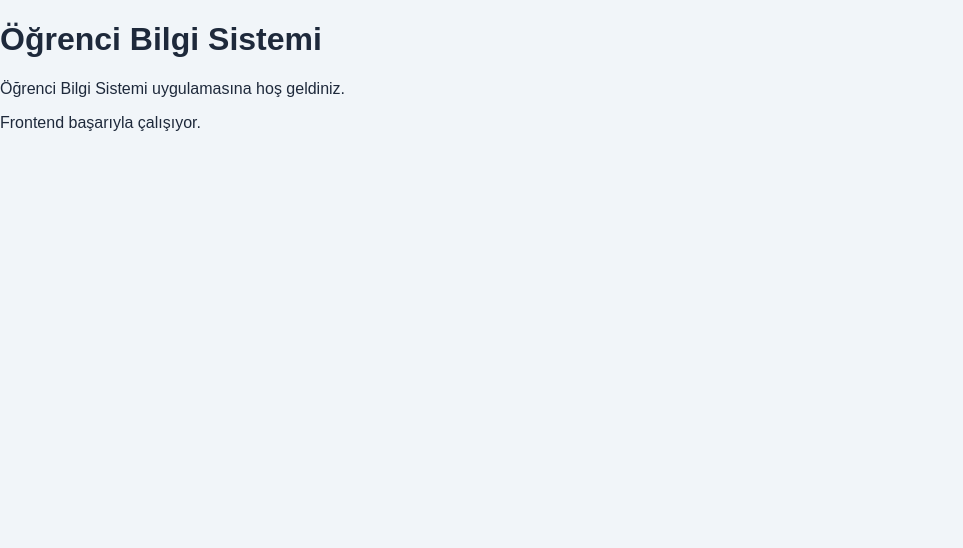
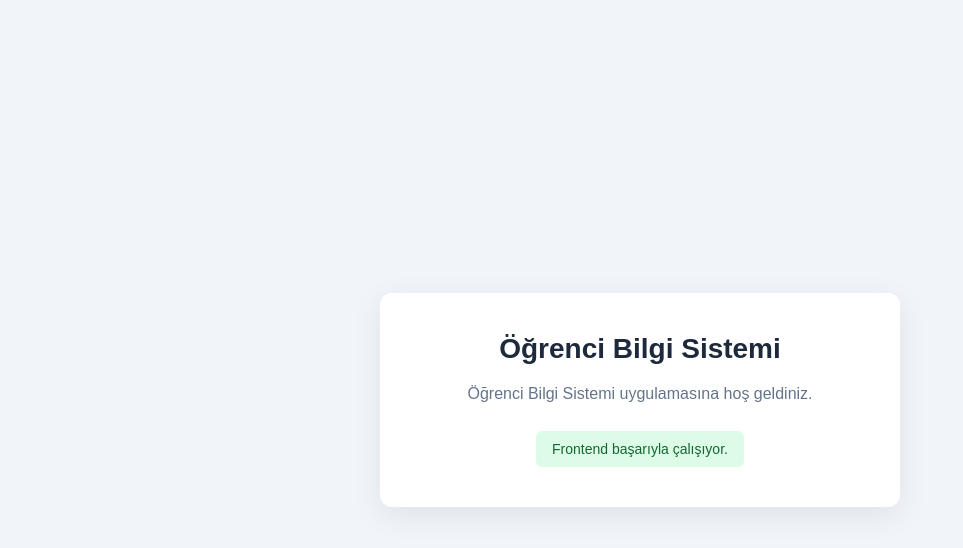
Before and after one commit to sinemsafak/ogrenci_takip_sistemi, a React app in the folder frontend/: page / in a window 1280 px wide. Shown: the top 548 px of the page, without its empty margins (0-963 px from the left). Built offline with nearby package versions, Linux system fonts and the light colour scheme; the HTML template or start-up script is replaced by a standard one.

Commit message:
style: design initial welcome screen

```diff
--- a/frontend/src/App.css
+++ b/frontend/src/App.css
@@ -1,184 +1,43 @@
-.counter {
-  font-size: 16px;
-  padding: 5px 10px;
-  border-radius: 5px;
-  color: var(--accent);
-  background: var(--accent-bg);
-  border: 2px solid transparent;
-  transition: border-color 0.3s;
-  margin-bottom: 24px;
-
-  &:hover {
-    border-color: var(--accent-border);
-  }
-  &:focus-visible {
-    outline: 2px solid var(--accent);
-    outline-offset: 2px;
-  }
+/* Ana uygulama alanını ekranın ortasına yerleştiriyoruz. */
+.app-container {
+  min-height: 100vh;
+  display: flex;
+  justify-content: center;
+  align-items: center;
+  padding: 24px;
 }
 
-.hero {
-  position: relative;
-
-  .base,
-  .framework,
-  .vite {
-    inset-inline: 0;
-    margin: 0 auto;
-  }
-
-  .base {
-    width: 170px;
-    position: relative;
-    z-index: 0;
-  }
-
-  .framework,
-  .vite {
-    position: absolute;
-  }
-
-  .framework {
-    z-index: 1;
-    top: 34px;
-    height: 28px;
-    transform: perspective(2000px) rotateZ(300deg) rotateX(44deg) rotateY(39deg)
-      scale(1.4);
-  }
-
-  .vite {
-    z-index: 0;
-    top: 107px;
-    height: 26px;
-    width: auto;
-    transform: perspective(2000px) rotateZ(300deg) rotateX(40deg) rotateY(39deg)
-      scale(0.8);
-  }
+/* Karşılama kartının görünümünü oluşturuyoruz. */
+.welcome-card {
+  width: 100%;
+  max-width: 520px;
+  padding: 40px;
+  background-color: #ffffff;
+  border-radius: 12px;
+  box-shadow: 0 8px 30px rgba(0, 0, 0, 0.08);
+  text-align: center;
 }
 
-#center {
-  display: flex;
-  flex-direction: column;
-  gap: 25px;
-  place-content: center;
-  place-items: center;
-  flex-grow: 1;
-
-  @media (max-width: 1024px) {
-    padding: 32px 20px 24px;
-    gap: 18px;
-  }
+/* Ana başlığın görünümünü düzenliyoruz. */
+.welcome-card h1 {
+  margin: 0 0 16px;
+  font-size: 28px;
+  color: #1e293b;
 }
 
-#next-steps {
-  display: flex;
-  border-top: 1px solid var(--border);
-  text-align: left;
-
-  & > div {
-    flex: 1 1 0;
-    padding: 32px;
-    @media (max-width: 1024px) {
-      padding: 24px 20px;
-    }
-  }
-
-  .icon {
-    margin-bottom: 16px;
-    width: 22px;
-    height: 22px;
-  }
-
-  @media (max-width: 1024px) {
-    flex-direction: column;
-    text-align: center;
-  }
+/* Açıklama metnini düzenliyoruz. */
+.welcome-card p {
+  color: #64748b;
+  line-height: 1.6;
+  margin-bottom: 24px;
 }
 
-#docs {
-  border-right: 1px solid var(--border);
-
-  @media (max-width: 1024px) {
-    border-right: none;
-    border-bottom: 1px solid var(--border);
-  }
+/* Frontend durum mesajının görünümünü ayarlıyoruz. */
+.status {
+  display: inline-block;
+  padding: 10px 16px;
+  background-color: #dcfce7;
+  color: #166534;
+  border-radius: 6px;
+  font-size: 14px;
 }
-
-#next-steps ul {
-  list-style: none;
-  padding: 0;
-  display: flex;
-  gap: 8px;
-  margin: 32px 0 0;
-
-  .logo {
-    height: 18px;
-  }
-
-  a {
-    color: var(--text-h);
-    font-size: 16px;
-    border-radius: 6px;
-    background: var(--social-bg);
-    display: flex;
-    padding: 6px 12px;
-    align-items: center;
-    gap: 8px;
-    text-decoration: none;
-    transition: box-shadow 0.3s;
-
-    &:hover {
-      box-shadow: var(--shadow);
-    }
-    .button-icon {
-      height: 18px;
-      width: 18px;
-    }
-  }
-
-  @media (max-width: 1024px) {
-    margin-top: 20px;
-    flex-wrap: wrap;
-    justify-content: center;
-
-    li {
-      flex: 1 1 calc(50% - 8px);
-    }
-
-    a {
-      width: 100%;
-      justify-content: center;
-      box-sizing: border-box;
-    }
-  }
-}
-
-#spacer {
-  height: 88px;
-  border-top: 1px solid var(--border);
-  @media (max-width: 1024px) {
-    height: 48px;
-  }
-}
-
-.ticks {
-  position: relative;
-  width: 100%;
-
-  &::before,
-  &::after {
-    content: '';
-    position: absolute;
-    top: -4.5px;
-    border: 5px solid transparent;
-  }
-
-  &::before {
-    left: 0;
-    border-left-color: var(--border);
-  }
-  &::after {
-    right: 0;
-    border-right-color: var(--border);
-  }
-}
```
